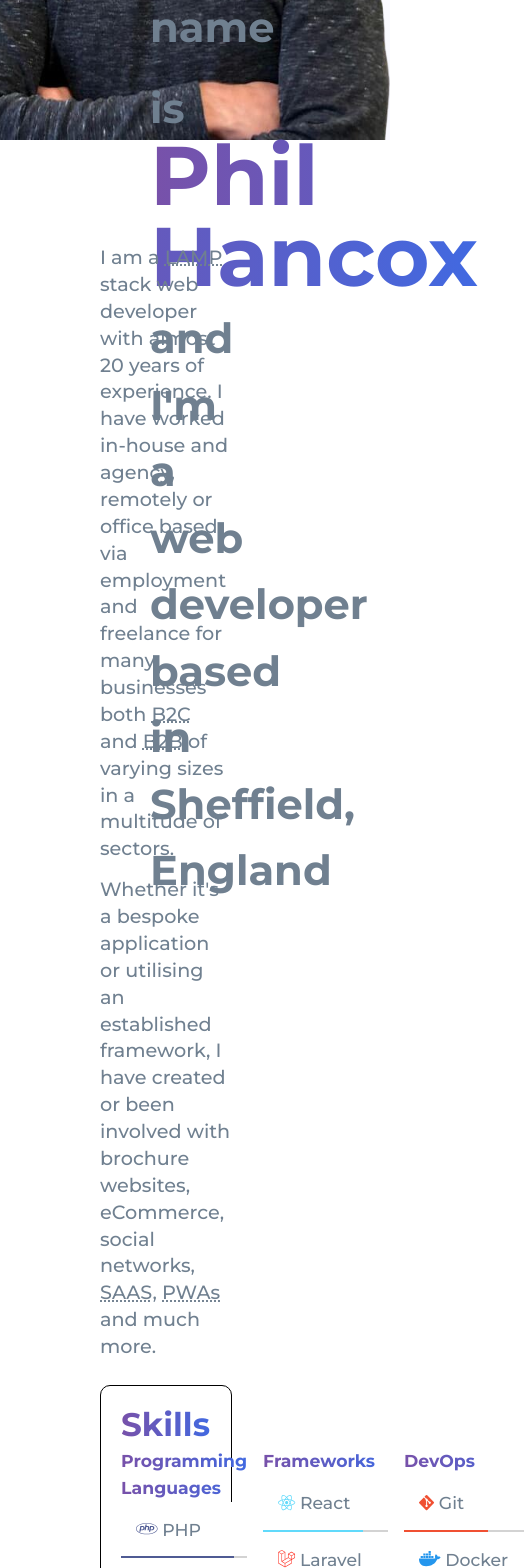
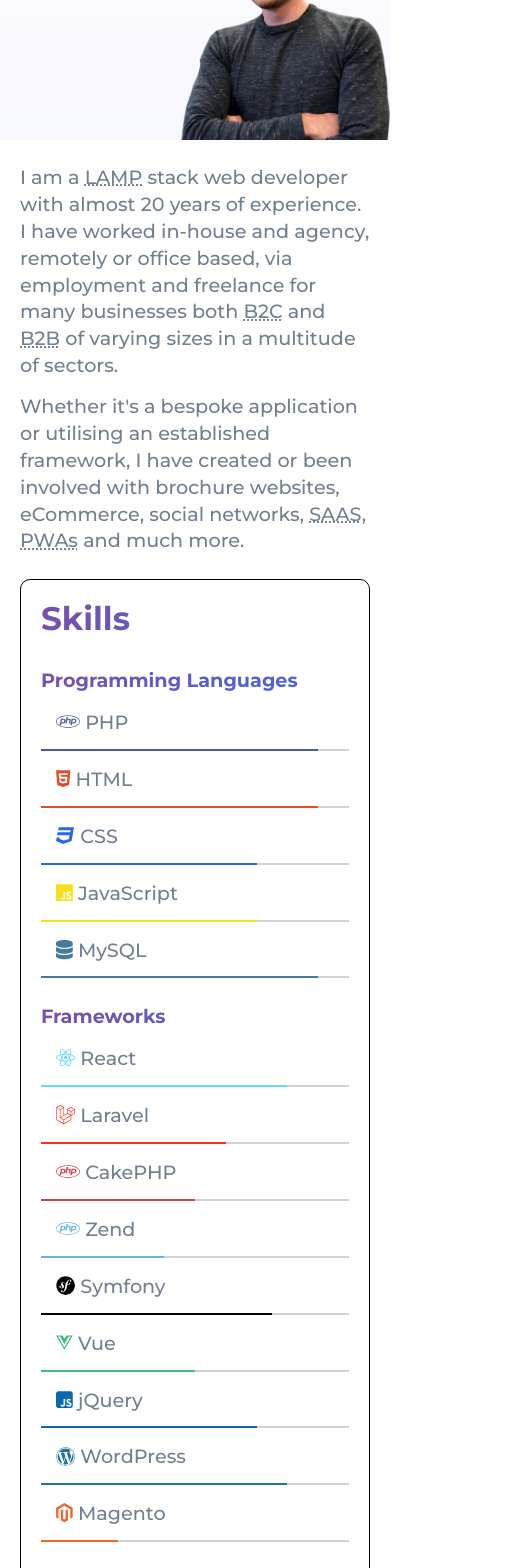
Before and after one commit to philhancox/philhancoxcouk, a Next.js app: page / in a window 390 px wide. Shown: the part 360-1928 px from the top of the page, 524 px wide, since content can reach past the window. Built offline with nearby package versions, Linux system fonts and the light colour scheme.

Commit message:
Some responsive work

```diff
--- a/src/app/globals.css
+++ b/src/app/globals.css
@@ -36,8 +36,10 @@
   padding: 4px 0 10px;
 }
 
+
+
+/*todo Height?*/
 header {
-  font-size: 2.6em;
   font-weight: 700;
   background: linear-gradient(to bottom, white, #F8F8FF);
   height: 500px;
@@ -59,11 +61,24 @@
   font-weight: 500;
 }
 
+@media (max-width: 1000px) {
+  main {
+    width: 100%;
+    padding: 20px;
+  }
+}
+
 footer {
   text-align: center;
   color: white;
   background: black;
   padding: 100px;
+}
+
+@media (max-width: 600px) {
+  footer {
+    padding: 50px;
+  }
 }
 
 footer a {
--- a/src/components/Header/Header.module.css
+++ b/src/components/Header/Header.module.css
@@ -5,15 +5,49 @@
     height: 100%
 }
 
+@media (max-width: 1000px) {
+    .inner {
+        background-size: 65%;
+    }
+}
+
 .text {
-    padding: 150px;
+    font-size: 1.5em;
+    padding: 100px 50px;
     width: 80%;
     line-height: 160%;
 }
 
+@media (min-width: 1200px) {
+    .text {
+        font-size: 2.5em;
+        padding: 150px;
+    }
+}
+
+@media (max-width: 600px) {
+    .text {
+        font-size: 1.6em;
+        width: 100%;
+        padding: 20px;
+    }
+}
+
 .phil {
-    font-size: 2em;
+    font-size: 1.1em;
     background: linear-gradient(to right, #7851a9, #4169e1);
     -webkit-background-clip: text;
     color: transparent;
 }
+
+@media (min-width: 1000px) {
+    .phil {
+        font-size: 1.8em;
+    }
+}
+
+@media (max-width: 600px) {
+    .phil {
+        font-size: 1em;
+    }
+}
--- a/src/components/Skills/Skills.jsx
+++ b/src/components/Skills/Skills.jsx
@@ -55,7 +55,7 @@
         }
     }
 
-    return <div style={{margin: '15px 0', border: '1px solid black', borderRadius: '10px', padding: '20px'}}>
+    return <div className={styles.skillbox}>
         <h2>Skills</h2>
         <div className={styles.skills}>
             {Object.keys(skills).map((key) => {
--- a/src/components/Skills/skills.module.css
+++ b/src/components/Skills/skills.module.css
@@ -1,3 +1,4 @@
+@media (min-width: 800px) {
     .skills {
         height: auto;
         display: grid;
@@ -22,7 +23,26 @@
     .online {
         grid-area: online;
     }
+}
 
+@media (max-width: 600px) {
     .skillset {
-    /*padding: 10px;*/
+        margin: 25px 0;
     }
+}
+
+.skillbox {
+    margin: 15px 0;
+    border: 1px solid black;
+    border-radius: 10px;
+    padding: 20px;
+}
+
+/*@media (max-width: 600px) {*/
+/*    .skillbox {*/
+/*        margin: 0;*/
+/*        border: 1px solid black;*/
+/*        border-radius: 10px;*/
+/*        padding: 10px 20px;*/
+/*    }*/
+/*}*/
```
Lines whose indentation alone changed are shown as unchanged.
